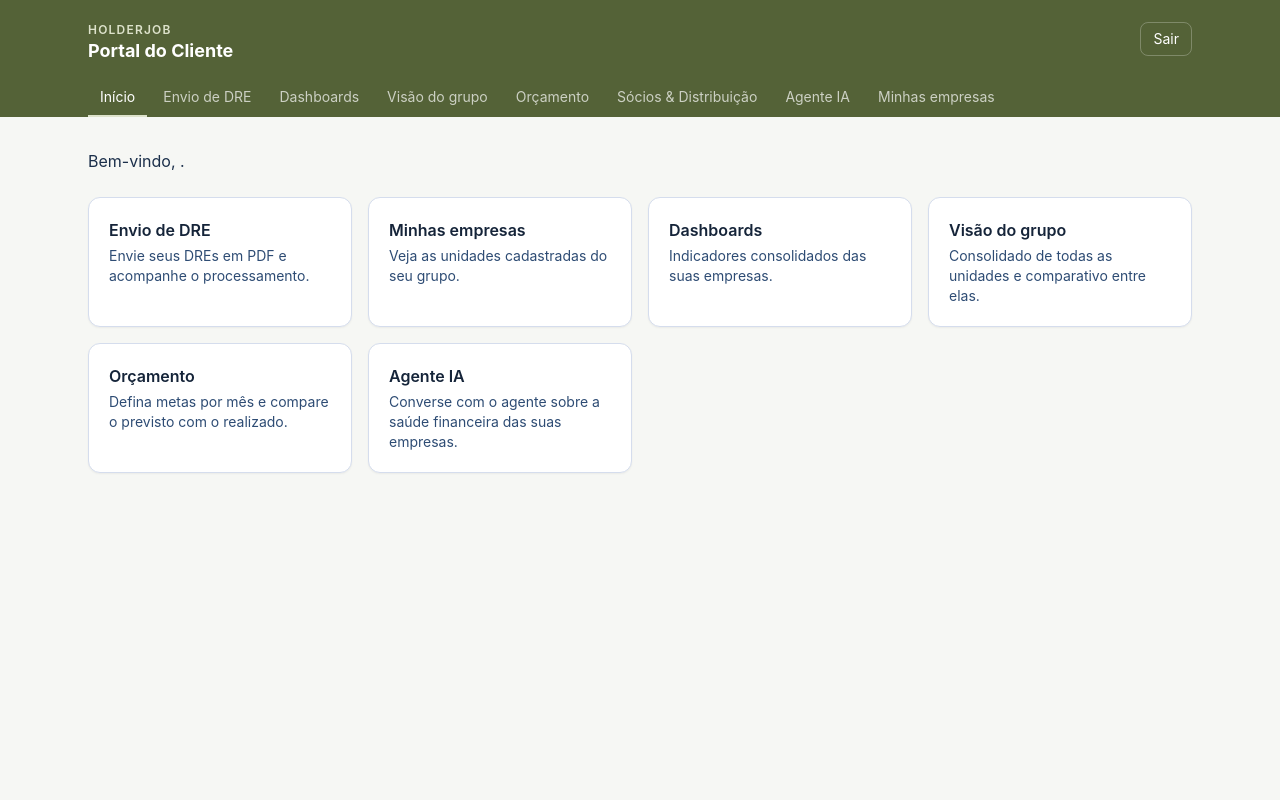
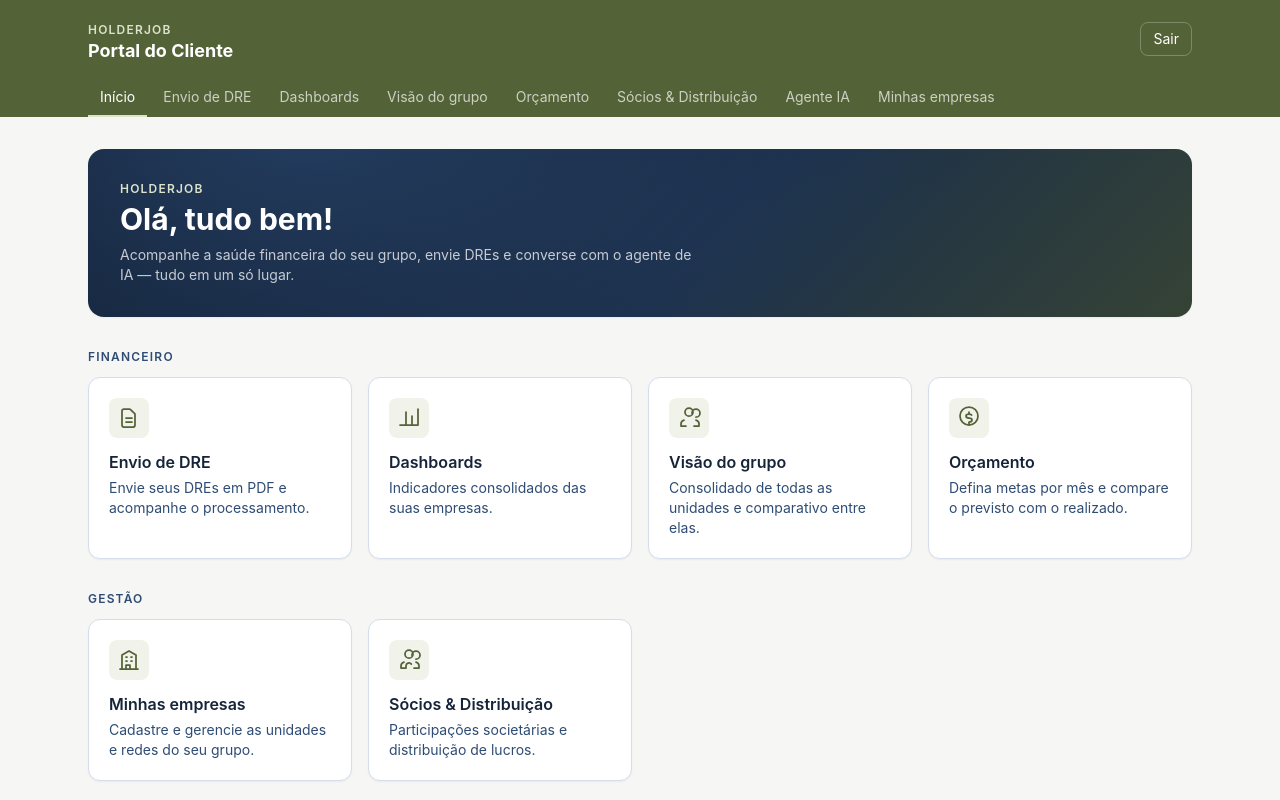
Before and after one commit to holderjobia-web/holderjobia, a Next.js app in the folder frontend-next/: page /portal in a window 1280 px wide. Shown: the top 800 px of the page. Built offline with nearby package versions, Linux system fonts and the light colour scheme; no server answers.

Commit message:
UX: home do portal com banner, cards agrupados por secao, icones e hover mais vivo

```diff
--- a/frontend-next/app/portal/page.tsx
+++ b/frontend-next/app/portal/page.tsx
@@ -5,36 +5,101 @@ import Link from "next/link";
 import PortalShell from "@/components/portal-shell";
 import { portalApi } from "@/lib/portal-api";
 
-const CARDS = [
+type IconePath = string;
+
+const ICONES: Record<string, IconePath> = {
+  dre: "M9 12h6m-6 4h6m2 5H7a2 2 0 01-2-2V5a2 2 0 012-2h5.586a1 1 0 01.707.293l4.414 4.414a1 1 0 01.293.707V19a2 2 0 01-2 2z",
+  empresas: "M3 21h18M5 21V7l7-4 7 4v14M9 9h1m-1 4h1m4-4h1m-1 4h1m-6 8v-4h4v4",
+  dashboards: "M9 19V6m6 13V10m6 9V3M3 19h18",
+  grupo: "M17 20h5v-2a4 4 0 00-3-3.87M9 20H4v-2a4 4 0 013-3.87m5-4a4 4 0 100-8 4 4 0 000 8zm7 1a4 4 0 10-4-4",
+  orcamento: "M12 8c-1.66 0-3 .9-3 2s1.34 2 3 2 3 .9 3 2-1.34 2-3 2m0-8c1.11 0 2.08.402 2.599 1M12 8V6m0 10v2m9-8a9 9 0 11-18 0 9 9 0 0118 0z",
+  socios: "M17 20h5v-2a4 4 0 00-3-3.87M9 20H4v-2a4 4 0 013-3.87m5-4a4 4 0 100-8 4 4 0 000 8zm7 1a4 4 0 10-4-4M9 20v-2a3 3 0 015.356-1.857",
+  agente: "M8 12h.01M12 12h.01M16 12h.01M21 12c0 4.418-4.03 8-9 8a9.86 9.86 0 01-4.255-.949L3 20l1.395-3.72C3.512 15.042 3 13.574 3 12c0-4.418 4.03-8 9-8s9 3.582 9 8z",
+};
+
+function Icone({ nome }: { nome: string }) {
+  return (
+    <svg
+      viewBox="0 0 24 24"
+      fill="none"
+      stroke="currentColor"
+      strokeWidth={1.75}
+      strokeLinecap="round"
+      strokeLinejoin="round"
+      className="h-6 w-6"
+    >
+      <path d={ICONES[nome]} />
+    </svg>
+  );
+}
+
+type Grupo = {
+  titulo: string;
+  cards: {
+    href: string;
+    titulo: string;
+    descricao: string;
+    icone: string;
+  }[];
+};
+
+const GRUPOS: Grupo[] = [
+  {
+    titulo: "Financeiro",
+    cards: [
       {
         href: "/portal/dre",
         titulo: "Envio de DRE",
         descricao: "Envie seus DREs em PDF e acompanhe o processamento.",
-  },
-  {
-    href: "/portal/empresas",
-    titulo: "Minhas empresas",
-    descricao: "Veja as unidades cadastradas do seu grupo.",
+        icone: "dre",
       },
       {
         href: "/portal/dashboards",
         titulo: "Dashboards",
         descricao: "Indicadores consolidados das suas empresas.",
+        icone: "dashboards",
       },
       {
         href: "/portal/grupo",
         titulo: "Visão do grupo",
         descricao: "Consolidado de todas as unidades e comparativo entre elas.",
+        icone: "grupo",
       },
       {
         href: "/portal/orcamento",
         titulo: "Orçamento",
         descricao: "Defina metas por mês e compare o previsto com o realizado.",
+        icone: "orcamento",
       },
+    ],
+  },
+  {
+    titulo: "Gestão",
+    cards: [
+      {
+        href: "/portal/empresas",
+        titulo: "Minhas empresas",
+        descricao: "Cadastre e gerencie as unidades e redes do seu grupo.",
+        icone: "empresas",
+      },
+      {
+        href: "/portal/socios",
+        titulo: "Sócios & Distribuição",
+        descricao: "Participações societárias e distribuição de lucros.",
+        icone: "socios",
+      },
+    ],
+  },
+  {
+    titulo: "Inteligência",
+    cards: [
       {
         href: "/portal/agente",
         titulo: "Agente IA",
         descricao: "Converse com o agente sobre a saúde financeira das suas empresas.",
+        icone: "agente",
+      },
+    ],
   },
 ];
 
@@ -50,24 +115,45 @@ export default function PortalDashboard() {
       .finally(() => setCarregando(false));
   }, []);
 
+  const primeiroNome = nome.split(" ")[0];
+
   return (
     <PortalShell titulo="Portal do Cliente">
-      <p className="text-navy-700">
-        {carregando ? "Carregando..." : `Bem-vindo, ${nome}.`}
+      <section className="rounded-2xl bg-institucional px-6 py-8 text-white shadow-sm sm:px-8">
+        <p className="text-xs font-semibold uppercase tracking-widest text-moss-100">
+          holderjob
         </p>
+        <h1 className="mt-1 text-2xl font-bold sm:text-3xl">
+          {carregando ? "Carregando..." : `Olá, ${primeiroNome || "tudo bem"}!`}
+        </h1>
+        <p className="mt-2 max-w-xl text-sm text-white/75">
+          Acompanhe a saúde financeira do seu grupo, envie DREs e converse com o
+          agente de IA — tudo em um só lugar.
+        </p>
+      </section>
 
-      <div className="mt-6 grid gap-4 sm:grid-cols-2 lg:grid-cols-4">
-        {CARDS.map((card) => (
+      {GRUPOS.map((grupo) => (
+        <div key={grupo.titulo} className="mt-8">
+          <h2 className="text-xs font-semibold uppercase tracking-widest text-navy-500">
+            {grupo.titulo}
+          </h2>
+          <div className="mt-3 grid gap-4 sm:grid-cols-2 lg:grid-cols-4">
+            {grupo.cards.map((card) => (
               <Link
                 key={card.titulo}
                 href={card.href}
-            className="rounded-xl bg-white border border-navy-100 p-5 shadow-sm transition-colors hover:border-moss-500"
+                className="group rounded-xl bg-white border border-navy-100 p-5 shadow-sm transition-all hover:-translate-y-0.5 hover:border-moss-500 hover:shadow-md"
               >
-            <h2 className="font-semibold text-navy-800">{card.titulo}</h2>
-            <p className="text-sm text-navy-500 mt-1">{card.descricao}</p>
+                <div className="flex h-10 w-10 items-center justify-center rounded-lg bg-moss-50 text-moss-700 transition-colors group-hover:bg-moss-600 group-hover:text-white">
+                  <Icone nome={card.icone} />
+                </div>
+                <h3 className="mt-3 font-semibold text-navy-800">{card.titulo}</h3>
+                <p className="mt-1 text-sm text-navy-500">{card.descricao}</p>
               </Link>
             ))}
           </div>
+        </div>
+      ))}
     </PortalShell>
   );
 }
```
Lines whose indentation alone changed are shown as unchanged.
